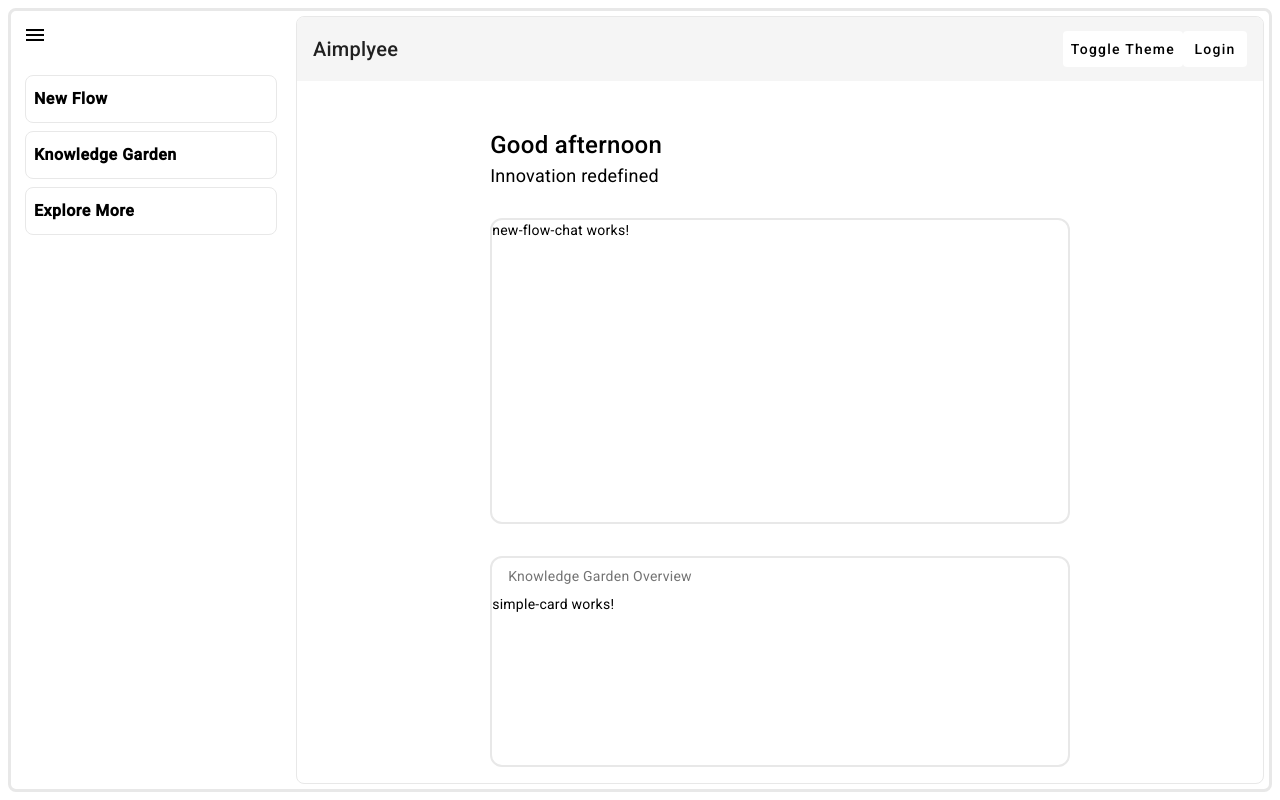
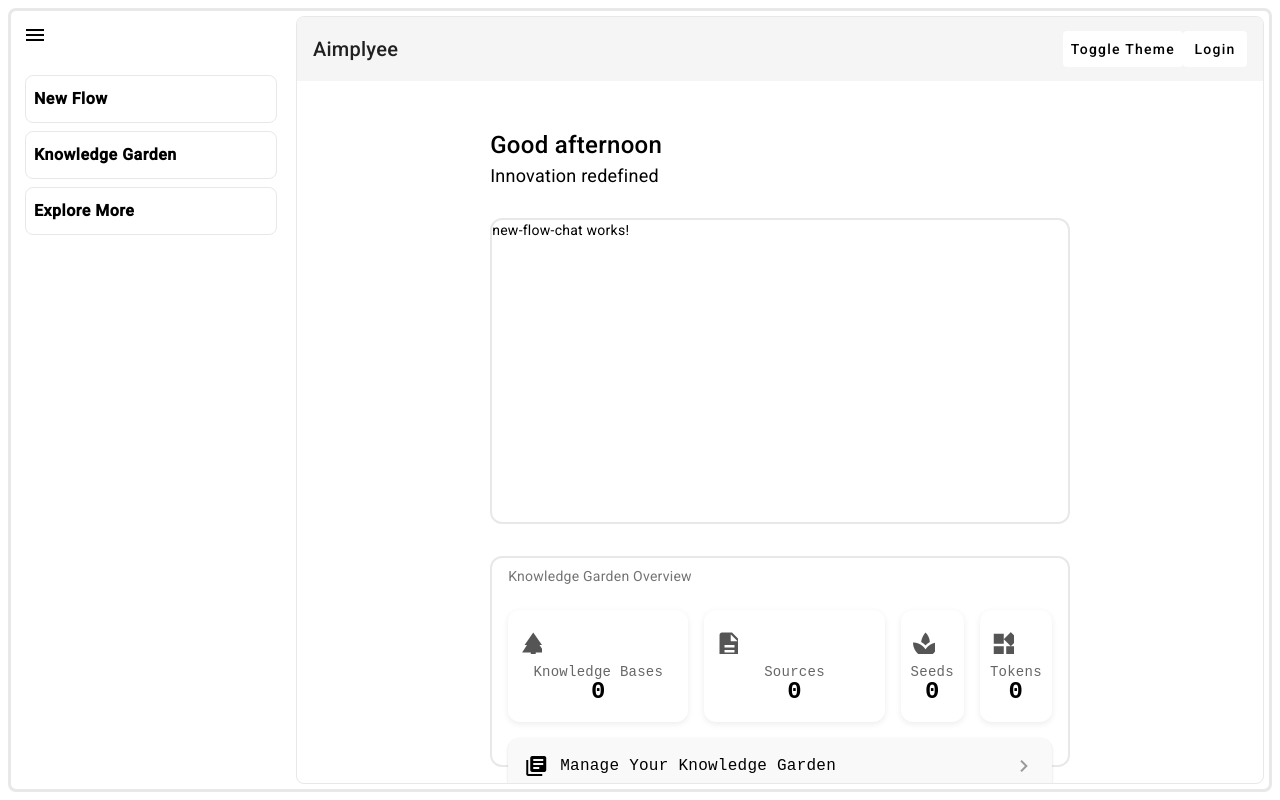
Before and after one commit to InspiroTechnology/aimployee, an Angular app: page /new-flow in a window 1280 px wide. Built offline with nearby package versions, Linux system fonts and the light colour scheme.

Commit message:
Add overview grid and cards to KnowledgeOverviewComponent for better data presentation

```diff
--- a/src/app/features/chat/knowledge-overview/knowledge-overview.component.html
+++ b/src/app/features/chat/knowledge-overview/knowledge-overview.component.html
@@ -1,5 +1,20 @@
 <div class="knowledge-overview-container">
   <span class="gray-text">Knowledge Garden Overview</span>
+  <div class="overview-grid">
+    <mat-card class="overview-card" *ngFor="let item of overviewItems">
+      <mat-icon class="icon">{{ item.icon }}</mat-icon>
+      <div class="label">{{ item.label }}</div>
+      <div class="value">0</div>
+    </mat-card>
 
-  <app-simple-card></app-simple-card>
+    <mat-card class="cta-card">
+      <div class="cta-content">
+        <mat-icon class="cta-icon">library_books</mat-icon>
+        <span class="cta-text">Manage Your Knowledge Garden</span>
+        <mat-icon class="cta-arrow">chevron_right</mat-icon>
+      </div>
+    </mat-card>
+  </div>
+
+  <!-- <app-simple-card></app-simple-card> -->
 </div>
--- a/src/app/features/chat/knowledge-overview/knowledge-overview.component.scss
+++ b/src/app/features/chat/knowledge-overview/knowledge-overview.component.scss
@@ -12,3 +12,65 @@
     display: block;
     padding: 0.5rem 1rem;
   }
+
+  .overview-grid {
+    display: grid;
+    grid-template-columns: repeat(auto-fit, minmax(180px, 1fr));
+    gap: 16px;
+    padding: 16px;
+  }
+
+  .overview-card {
+    text-align: center;
+    padding: 20px 10px;
+    border-radius: 12px;
+    box-shadow: 0 2px 6px rgba(0, 0, 0, 0.08);
+
+    .icon {
+      font-size: 30px;
+      margin-bottom: 8px;
+      color: #555;
+    }
+
+    .label {
+      font-size: 14px;
+      color: #666;
+      font-family: monospace;
+    }
+
+    .value {
+      font-size: 24px;
+      font-weight: 600;
+      font-family: monospace;
+    }
+  }
+
+  .cta-card {
+    grid-column: span 4;
+    display: flex;
+    align-items: center;
+    padding: 16px;
+    border-radius: 12px;
+    background: #f9f9f9;
+    font-family: monospace;
+    cursor: pointer;
+
+    .cta-content {
+      display: flex;
+      align-items: center;
+      width: 100%;
+    }
+
+    .cta-icon {
+      margin-right: 12px;
+    }
+
+    .cta-text {
+      flex-grow: 1;
+      font-size: 16px;
+    }
+
+    .cta-arrow {
+      color: #999;
+    }
+  }
--- a/src/app/features/chat/knowledge-overview/knowledge-overview.component.ts
+++ b/src/app/features/chat/knowledge-overview/knowledge-overview.component.ts
@@ -1,15 +1,23 @@
 import { Component, OnInit } from '@angular/core';
 import { CommonModule } from '@angular/common';
 import { SimpleCardComponent } from '../../../shared/components/simple-card/simple-card.component';
+import { MatCardModule } from '@angular/material/card';
+import { MatIconModule } from '@angular/material/icon';
 
 @Component({
   selector: 'app-knowledge-overview',
   standalone: true,
-  imports: [CommonModule,SimpleCardComponent],
+  imports: [CommonModule,SimpleCardComponent,MatCardModule,MatIconModule],
   templateUrl: './knowledge-overview.component.html',
   styleUrls: ['./knowledge-overview.component.scss']
 })
 export class KnowledgeOverviewComponent implements OnInit {
+  overviewItems = [
+    { label: 'Knowledge Bases', icon: 'park' ,value:0},
+    { label: 'Sources', icon: 'description' ,value:0},
+    { label: 'Seeds', icon: 'spa' ,value:0},
+    { label: 'Tokens', icon: 'widgets',value:0 }
+  ];
 
   constructor() { }
 
```
